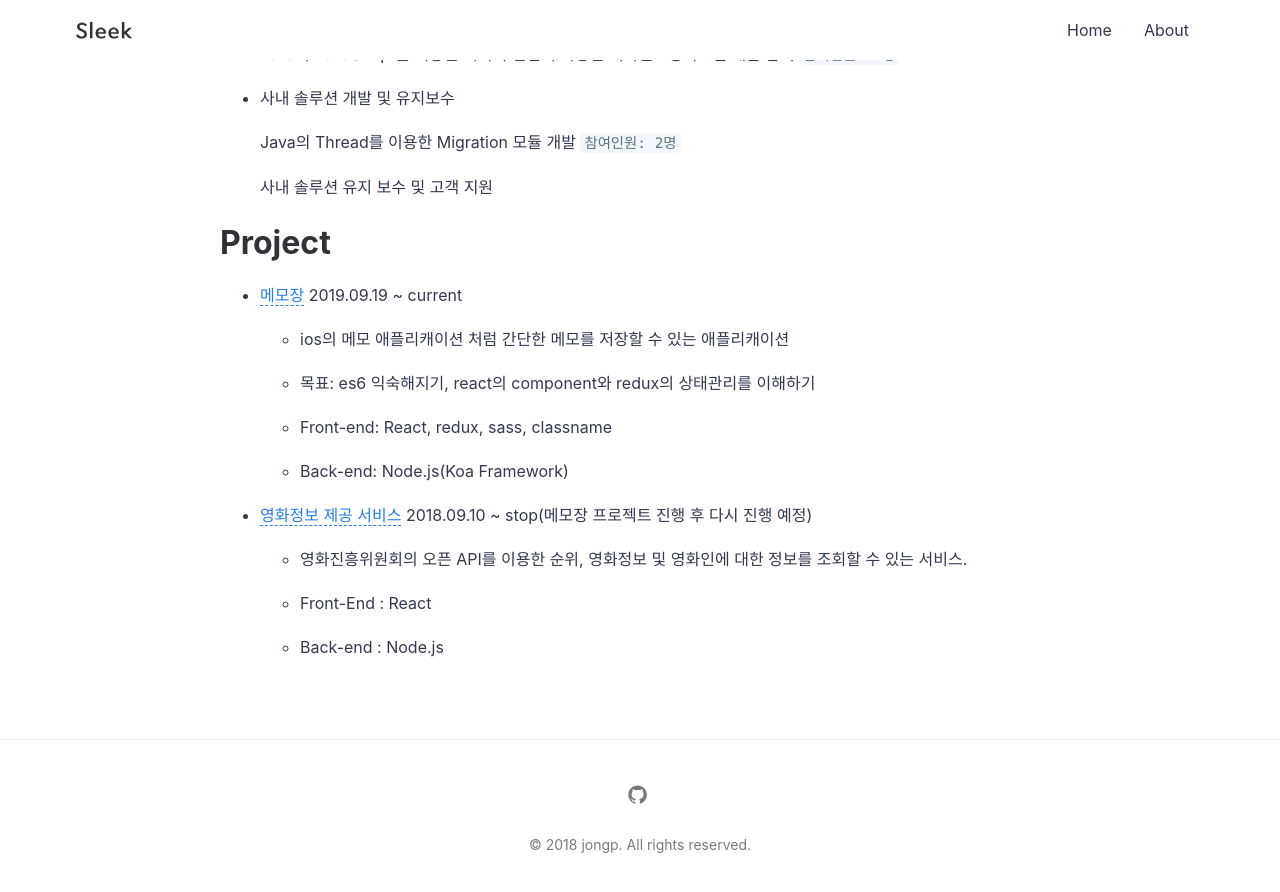
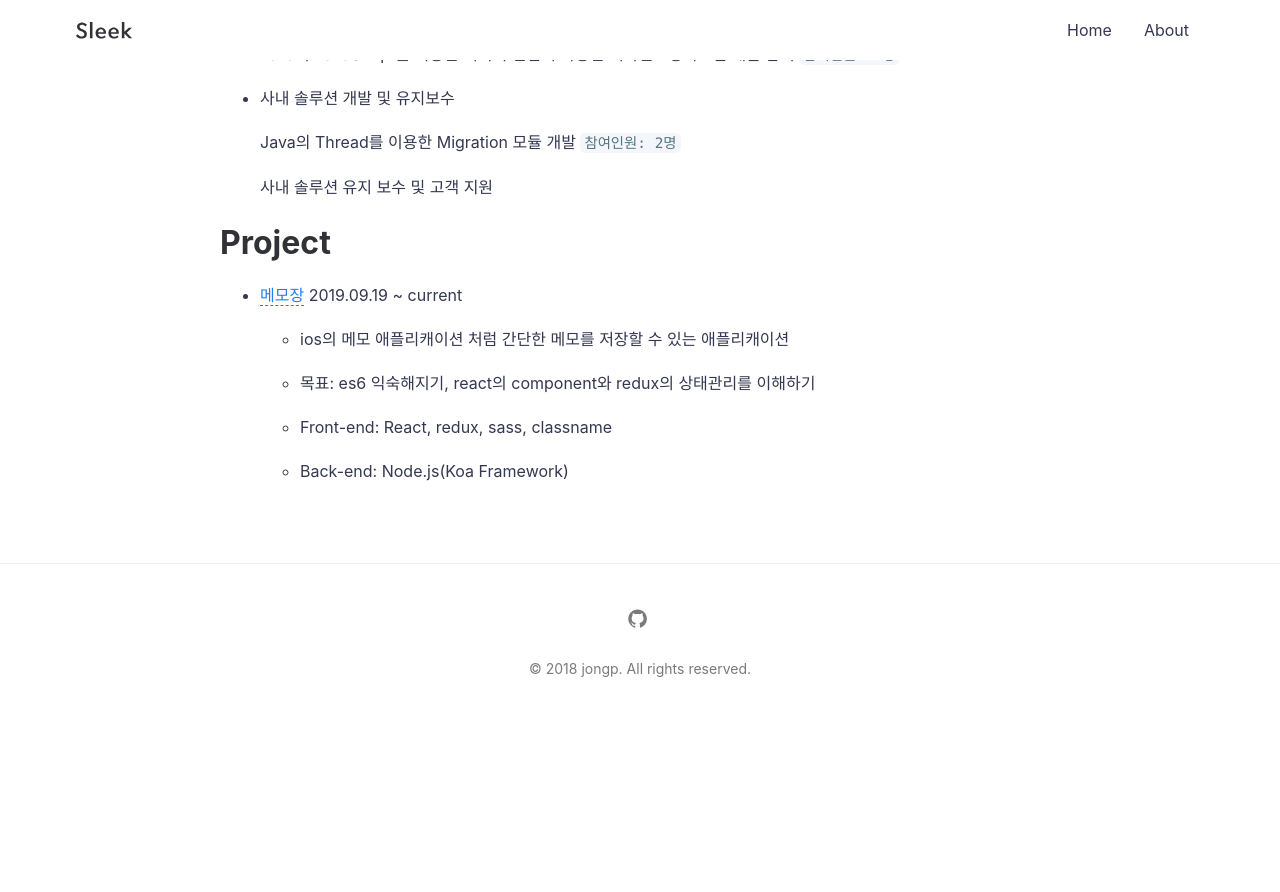
Before and after one commit to jonggyun/jonggyun.github.io, a Jekyll site: the page built from about.md, in a window 1280 px wide and 900 px high, scrolled down 1808 px. Shown: the top 892 px of the window. Built offline with Jekyll 4.4.1, drawn with Linux system fonts in a browser that asks for light colours; after the commit the page ends 2532 px from its top, so only the background shows below that.

Commit message:
modify about

```diff
--- a/about.md
+++ b/about.md
@@ -96,11 +96,3 @@ Project
     - Front-end: React, redux, sass, classname
 
     - Back-end: Node.js(Koa Framework)
-
-  - [영화정보 제공 서비스](https://github.com/jonggyun/movie-infomation) 2018.09.10 ~ stop(메모장 프로젝트 진행 후 다시 진행 예정)
-
-    - 영화진흥위원회의 오픈 API를 이용한 순위, 영화정보 및 영화인에 대한 정보를 조회할 수 있는 서비스.
-
-    - Front-End : React
-
-    - Back-end : Node.js
```
